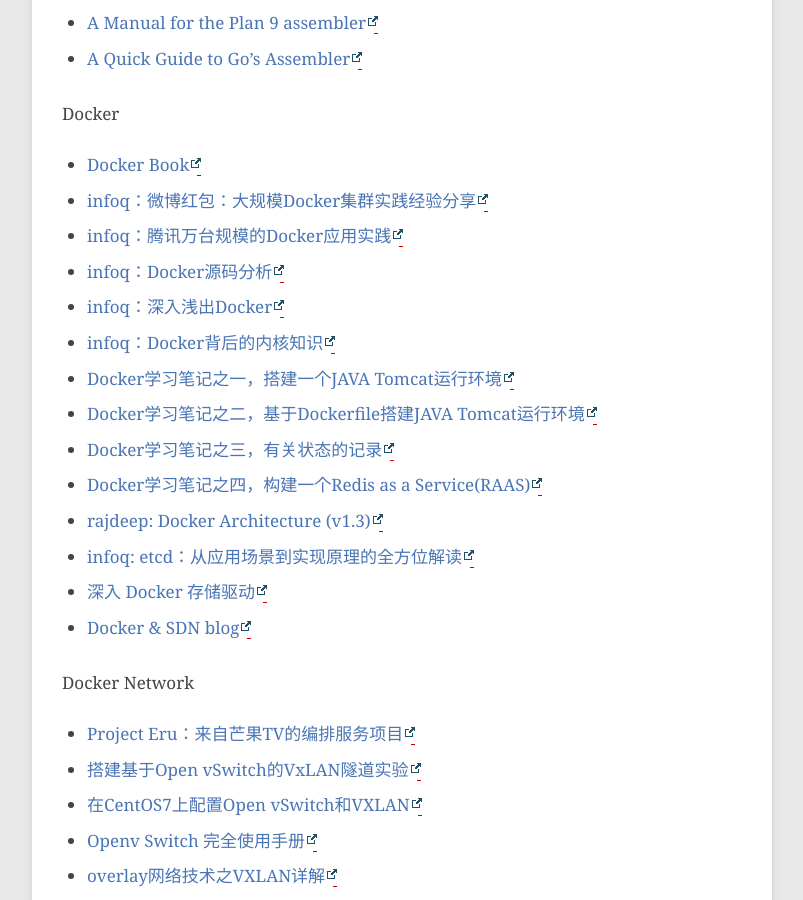
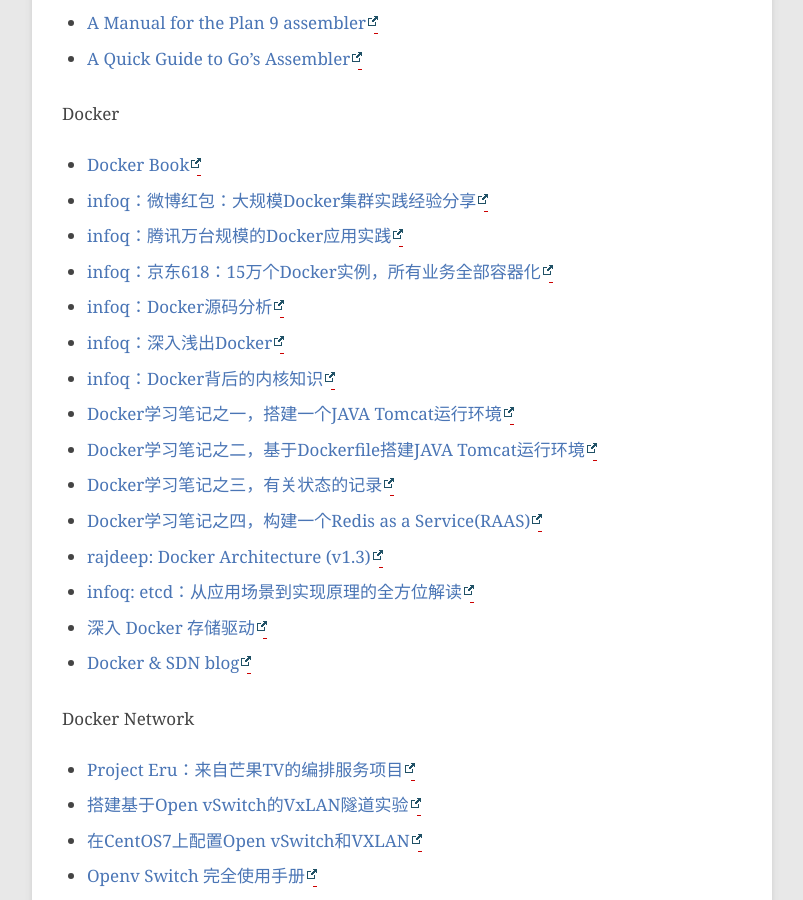
Before and after one commit to hushi55/hushi55.github.io, a Jekyll site: the page built from _posts/blog/2015-01-30-blogs.md, in a window 1280 px wide and 900 px high, scrolled down 2452 px. Shown: the whole window, without its empty margins (78-881 px from the left). Built offline with Jekyll 4.4.1, drawn with Linux system fonts in a browser that asks for light colours; comment, search, counter and statistics services are not loaded.

Commit message:
add blogs

```diff
--- a/_posts/blog/2015-01-30-blogs.md
+++ b/_posts/blog/2015-01-30-blogs.md
@@ -85,6 +85,7 @@
 - [Docker Book](http://yeasy.gitbooks.io/docker_practice/content/)
 - [infoq：微博红包：大规模Docker集群实践经验分享 ](http://www.infoq.com/cn/articles/large-scale-docker-cluster-practise-experience-share)
 - [infoq：腾讯万台规模的Docker应用实践 ](http://www.infoq.com/cn/articles/tencent-millions-scale-docker-application-practice)
+- [infoq：京东618：15万个Docker实例，所有业务全部容器化 ](http://www.infoq.com/cn/news/2016/06/jd-618-docker-cloud-practice)
 - [infoq：Docker源码分析](http://www.infoq.com/cn/author/%E5%AD%99%E5%AE%8F%E4%BA%AE#%E5%85%A8%E9%83%A8)
 - [infoq：深入浅出Docker](http://www.infoq.com/cn/author/%E8%82%96%E5%BE%B7%E6%97%B6)
 - [infoq：Docker背后的内核知识](http://www.infoq.com/cn/profile/%E5%AD%99%E5%81%A5%E6%B3%A2)
```
